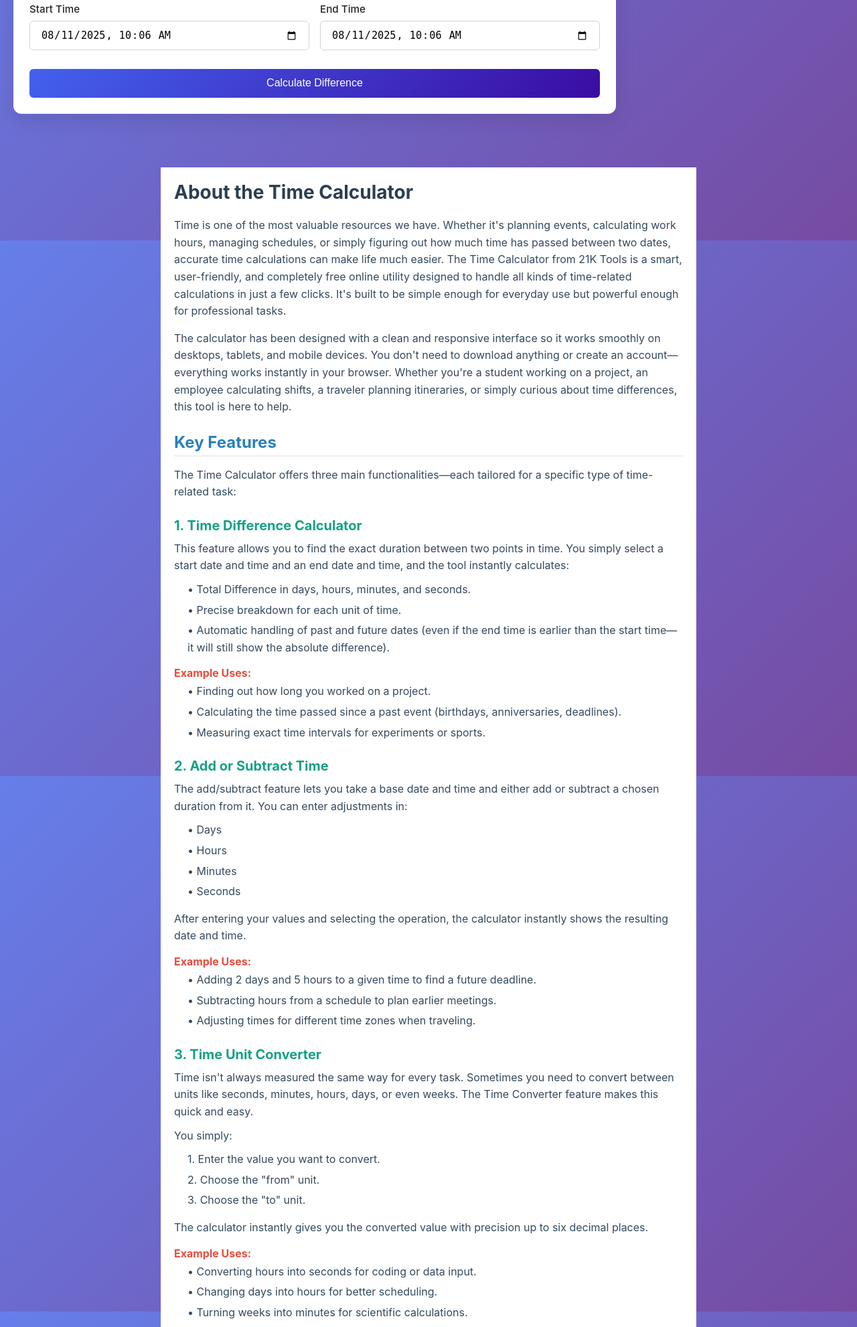
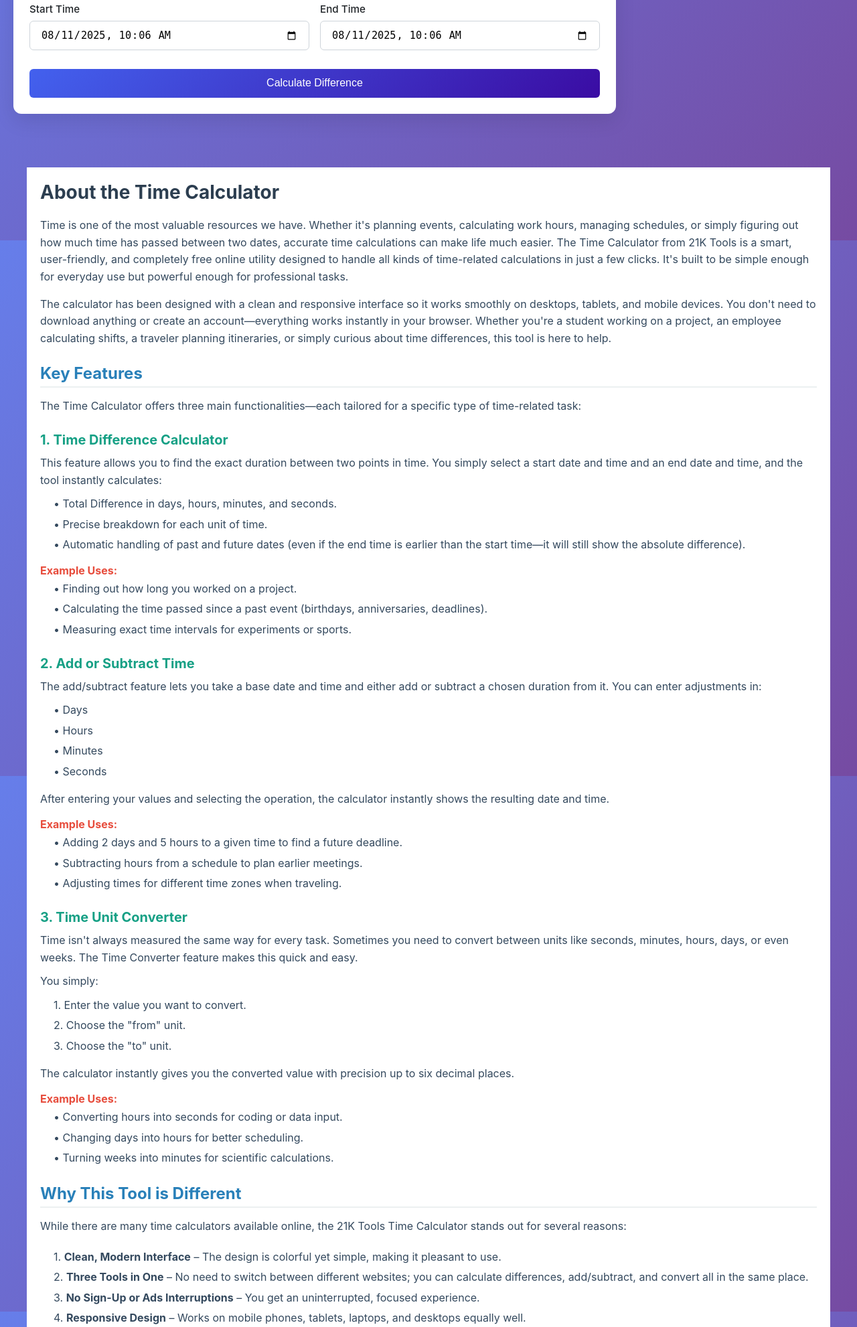
Before and after one commit to alwaysnithish/21ktools, a Django app: page /timecalculator/ in a window 1280 px wide. Shown: the part 441-2423 px from the top of the page at 67% size. Run offline with Django 5.2, Linux system fonts and the light colour scheme.

Commit message:
Update time.html

```diff
--- a/Templates/time.html
+++ b/Templates/time.html
@@ -803,7 +803,7 @@
     </div>
   </div>
 </main><br><br><br><br>
-<div class="aboutcontainer" style="background-color: white; padding: 20px; max-width: 800px; margin: 0 auto;">
+<div class="aboutcontainer" style="background-color: white; padding: 20px; max-width: 1200px; margin: 0 auto;">
     <h1 style="color: #2c3e50; font-size: 28px; margin-bottom: 20px;">About the Time Calculator</h1>
 
     <p style="color: #34495e; line-height: 1.6; margin-bottom: 15px;">Time is one of the most valuable resources we have. Whether it's planning events, calculating work hours, managing schedules, or simply figuring out how much time has passed between two dates, accurate time calculations can make life much easier. The Time Calculator from 21K Tools is a smart, user-friendly, and completely free online utility designed to handle all kinds of time-related calculations in just a few clicks. It's built to be simple enough for everyday use but powerful enough for professional tasks.</p>
```
